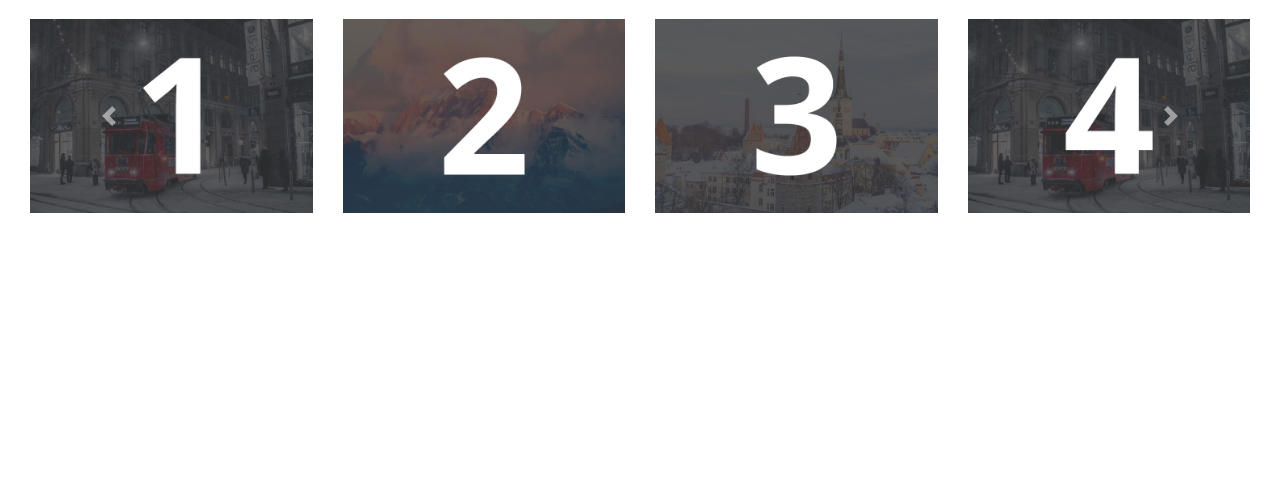
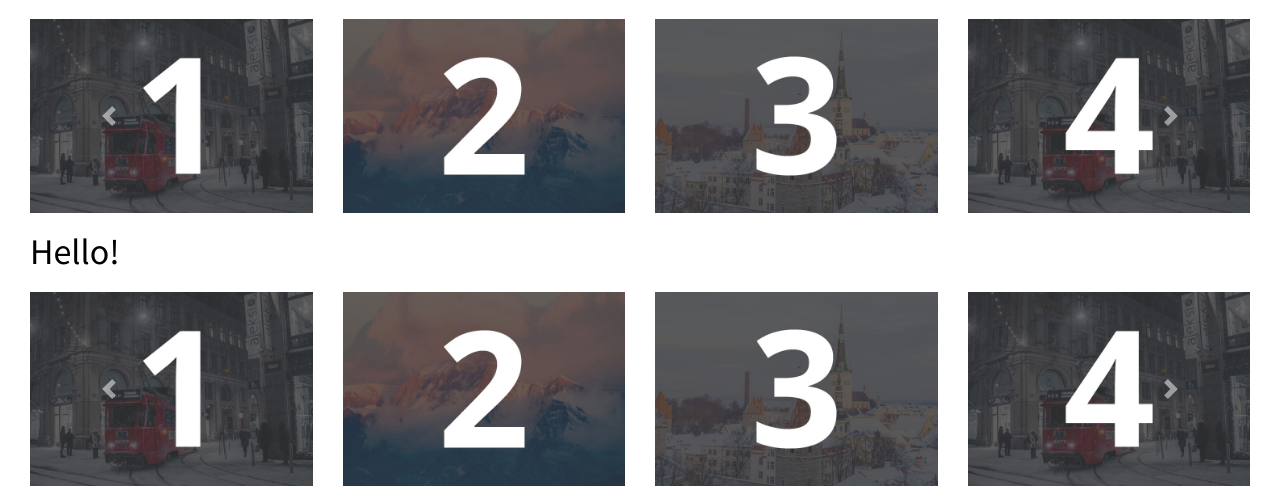
Before and after one commit to anooj-shah/RowdyHacks-Apartly, a Flask app: page / in a window 1280 px wide. Shown: the part 471-957 px from the top of the page. Before the commit the page ends 684 px from the top, so only its background shows below. Run offline with Flask 2, Linux system fonts and the light colour scheme; some libraries are stand-ins or nearby versions.

Commit message:
updated carousels

```diff
--- a/frontend/static/js/carousel/scripts.js
+++ b/frontend/static/js/carousel/scripts.js
@@ -82,4 +82,28 @@ jQuery(document).ready(function() {
 	    }
 	});
 
+	$('#carousel-example3').on('slide.bs.carousel', function (e) {
+	    /*
+	        CC 2.0 License Iatek LLC 2018
+	        Attribution required
+	    */
+	    var $e = $(e.relatedTarget);
+	    var idx = $e.index();
+	    var itemsPerSlide = 5;
+		var totalItems = 8;
+
+	    if (idx >= totalItems-(itemsPerSlide-1)) {
+	        var it = itemsPerSlide - (totalItems - idx);
+	        for (var i=0; i<it; i++) {
+	            // append slides to end
+	            if (e.direction=="left") {
+	                $('.yeeters').eq(i).appendTo('.third-ree');
+	            }
+	            else {
+	                $('.yeeters').eq(0).appendTo('.third-ree');
+	            }
+	        }
+	    }
+	});
+
 });
--- a/frontend/templates/explore.html
+++ b/frontend/templates/explore.html
@@ -28,28 +28,28 @@
                 <div class="container-fluid">
                     <div id="carousel-example" class="carousel slide" data-ride="carousel">
                         <div class="carousel-inner first-ree row w-100 mx-auto" role="listbox">
-                            <div class="carousel-item col-12 col-sm-6 col-md-4 col-lg-3 active">
+                            <div class="carousel-item wheathins col-12 col-sm-6 col-md-4 col-lg-3 active">
                                 <img src="{{ url_for('static', filename='images/backgrounds/1.jpg')}}" class="img-fluid mx-auto d-block" alt="img1">
                             </div>
-                            <div class="carousel-item col-12 col-sm-6 col-md-4 col-lg-3">
+                            <div class="carousel-item wheathins col-12 col-sm-6 col-md-4 col-lg-3">
                                 <img src="{{ url_for('static', filename='images/backgrounds/2.jpg')}}" class="img-fluid mx-auto d-block" alt="img2">
                             </div>
-                            <div class="carousel-item col-12 col-sm-6 col-md-4 col-lg-3">
+                            <div class="carousel-item wheathins col-12 col-sm-6 col-md-4 col-lg-3">
                                 <img src="{{ url_for('static', filename='images/backgrounds/3.jpg')}}" class="img-fluid mx-auto d-block" alt="img3">
                             </div>
-                            <div class="carousel-item col-12 col-sm-6 col-md-4 col-lg-3">
+                            <div class="carousel-item wheathins col-12 col-sm-6 col-md-4 col-lg-3">
                                 <img src="{{ url_for('static', filename='images/backgrounds/4.jpg')}}" class="img-fluid mx-auto d-block" alt="img4">
                             </div>
-                            <div class="carousel-item col-12 col-sm-6 col-md-4 col-lg-3">
+                            <div class="carousel-item wheathins col-12 col-sm-6 col-md-4 col-lg-3">
                                 <img src="{{ url_for('static', filename='images/backgrounds/5.jpg')}}" class="img-fluid mx-auto d-block" alt="img5">
                             </div>
-                            <div class="carousel-item col-12 col-sm-6 col-md-4 col-lg-3">
+                            <div class="carousel-item wheathins col-12 col-sm-6 col-md-4 col-lg-3">
                                 <img src="{{ url_for('static', filename='images/backgrounds/6.jpg')}}" class="img-fluid mx-auto d-block" alt="img6">
                             </div>
-                            <div class="carousel-item col-12 col-sm-6 col-md-4 col-lg-3">
+                            <div class="carousel-item wheathins col-12 col-sm-6 col-md-4 col-lg-3">
                                 <img src="{{ url_for('static', filename='images/backgrounds/7.jpg')}}" class="img-fluid mx-auto d-block" alt="img7">
                             </div>
-                            <div class="carousel-item YO8 col-12 col-sm-6 col-md-4 col-lg-3">
+                            <div class="carousel-item wheathins col-12 col-sm-6 col-md-4 col-lg-3">
                                 <img src="{{ url_for('static', filename='images/backgrounds/8.jpg')}}" class="img-fluid mx-auto d-block" alt="img8">
                             </div>
                         </div>
@@ -113,6 +113,54 @@
                 </div>
             </div>
         </div>
+
+        <div>
+            <div class="container-fluid container-header">
+                <div class="col-md-4" style="margin-top: 20px;">
+                    <h1>Hello!</h1>
+                </div>
+            </div>
+            <div class="top-content wow fadeIn">
+                <div class="container-fluid">
+                    <div id="carousel-example3" class="carousel slide" data-ride="carousel">
+                        <div class="carousel-inner third-ree row w-100 mx-auto" role="listbox">
+                            <div class="carousel-item yeeters col-12 col-sm-6 col-md-4 col-lg-3 active">
+                                <img src="{{ url_for('static', filename='images/backgrounds/1.jpg')}}" class="img-fluid mx-auto d-block" alt="img1">
+                            </div>
+                            <div class="carousel-item yeeters col-12 col-sm-6 col-md-4 col-lg-3">
+                                <img src="{{ url_for('static', filename='images/backgrounds/2.jpg')}}" class="img-fluid mx-auto d-block" alt="img2">
+                            </div>
+                            <div class="carousel-item yeeters col-12 col-sm-6 col-md-4 col-lg-3">
+                                <img src="{{ url_for('static', filename='images/backgrounds/3.jpg')}}" class="img-fluid mx-auto d-block" alt="img3">
+                            </div>
+                            <div class="carousel-item yeeters col-12 col-sm-6 col-md-4 col-lg-3">
+                                <img src="{{ url_for('static', filename='images/backgrounds/4.jpg')}}" class="img-fluid mx-auto d-block" alt="img4">
+                            </div>
+                            <div class="carousel-item yeeters col-12 col-sm-6 col-md-4 col-lg-3">
+                                <img src="{{ url_for('static', filename='images/backgrounds/5.jpg')}}" class="img-fluid mx-auto d-block" alt="img5">
+                            </div>
+                            <div class="carousel-item yeeters col-12 col-sm-6 col-md-4 col-lg-3">
+                                <img src="{{ url_for('static', filename='images/backgrounds/6.jpg')}}" class="img-fluid mx-auto d-block" alt="img6">
+                            </div>
+                            <div class="carousel-item yeeters col-12 col-sm-6 col-md-4 col-lg-3">
+                                <img src="{{ url_for('static', filename='images/backgrounds/7.jpg')}}" class="img-fluid mx-auto d-block" alt="img7">
+                            </div>
+                            <div class="carousel-item yeeters col-12 col-sm-6 col-md-4 col-lg-3">
+                                <img src="{{ url_for('static', filename='images/backgrounds/8.jpg')}}" class="img-fluid mx-auto d-block" alt="img8">
+                            </div>
+                        </div>
+                        <a class="carousel-control-prev" href="#carousel-example3" role="button" data-slide="prev">
+                            <span class="carousel-control-prev-icon" aria-hidden="true"></span>
+                            <span class="sr-only">Previous</span>
+                        </a>
+                        <a class="carousel-control-next" href="#carousel-example3" role="button" data-slide="next">
+                            <span class="carousel-control-next-icon" aria-hidden="true"></span>
+                            <span class="sr-only">Next</span>
+                        </a>
+                    </div>
+                </div>
+            </div>
+        </div>
         <script src="{{ url_for('static', filename='js/carousel/jquery-3.3.1.min.js') }}"></script>
         <script src="https://stackpath.bootstrapcdn.com/bootstrap/4.2.1/js/bootstrap.min.js" integrity="sha384-B0UglyR+jN6CkvvICOB2joaf5I4l3gm9GU6Hc1og6Ls7i6U/mkkaduKaBhlAXv9k" crossorigin="anonymous"></script>
         <script src="{{ url_for('static', filename='js/carousel/jquery.backstretch.min.js') }}"></script>
```
